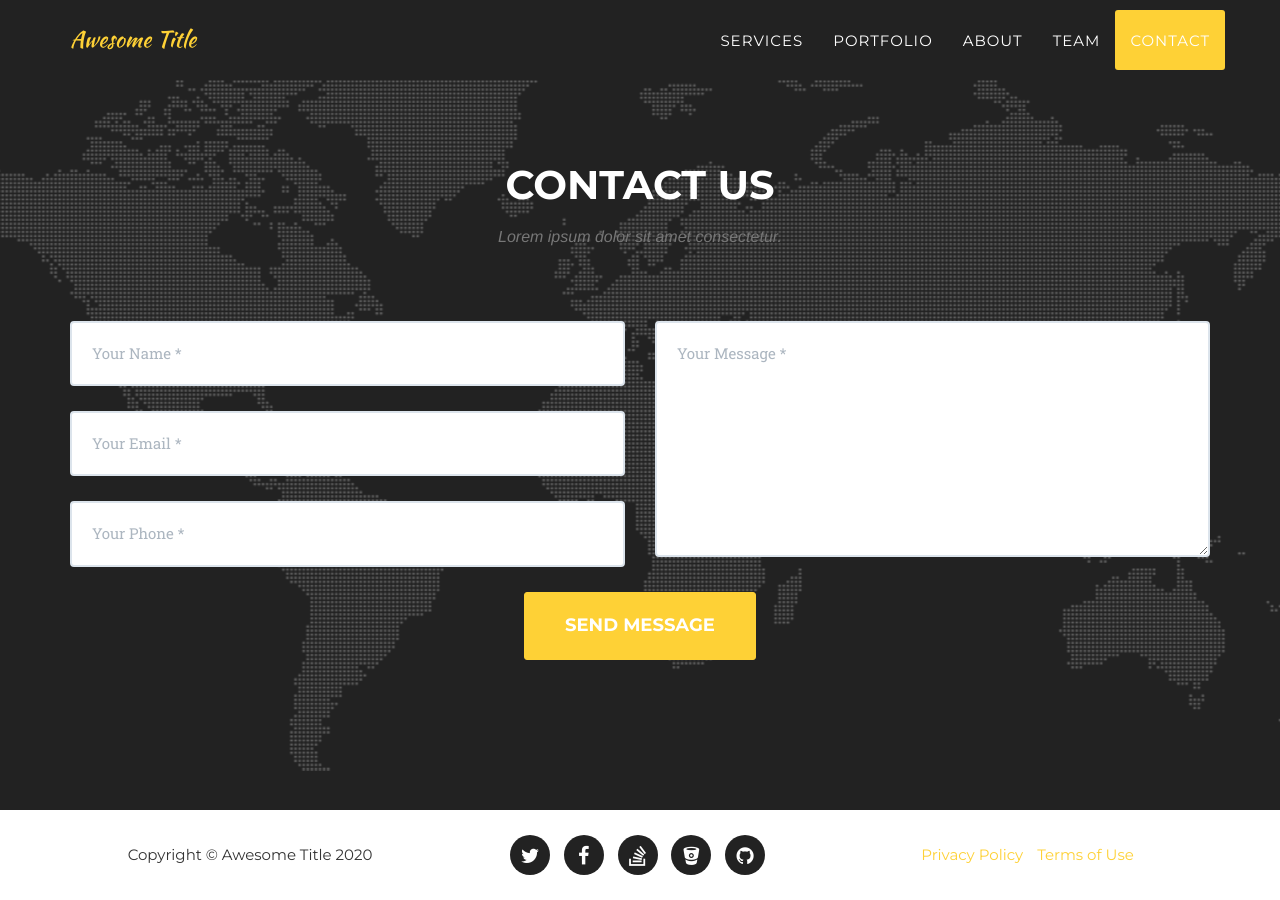
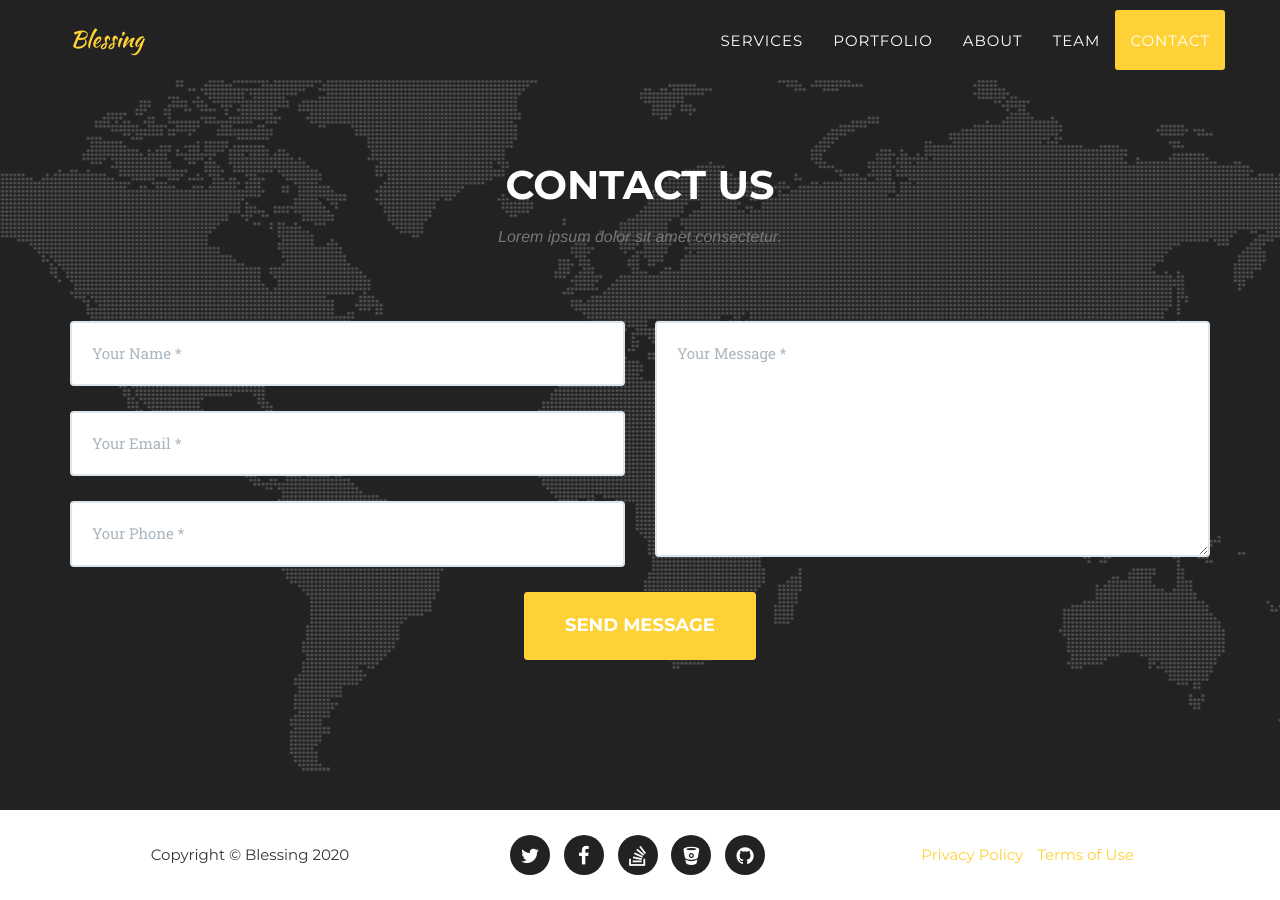
Before and after one commit to sasham1/blessing.works2, a Jekyll site: the page built from index.html, in a window 1280 px wide and 900 px high, scrolled down 5636 px. Built offline with Jekyll 4.4.1, drawn with Linux system fonts in a browser that asks for light colours; some web fonts are replaced.

Commit message:
Updated Config

```diff
--- a/_config.yml
+++ b/_config.yml
@@ -1,5 +1,5 @@
 ---
-title: Awesome Title
+title: Blessing
 timezone: UTC
 collections:
   posts:
```
